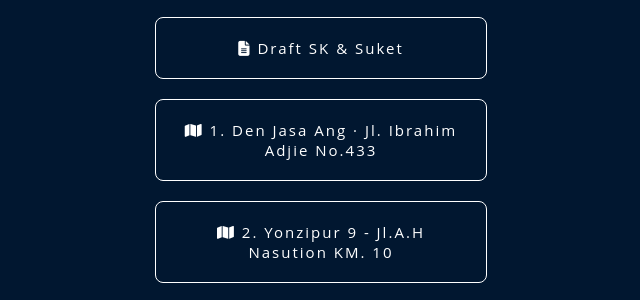
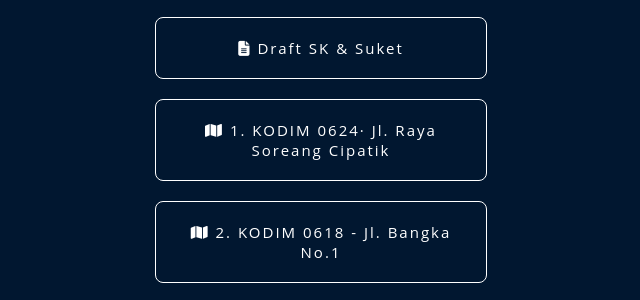
Before and after one commit to persibappsUnofficial/Linktree, a plain HTML site: page index.html in a window 1280 px wide. Shown: the part 875-1175 px from the top of the page, without its empty margins (319-959 px from the left). Drawn offline with nearby package versions, Linux system fonts and the light colour scheme.

Commit message:
Update index.html

```diff
--- a/index.html
+++ b/index.html
@@ -33,8 +33,8 @@
         <a href="http://persib.co.id/apps" class="links-panduan"><i class="far fa-clipboard"></i> Panduan PERSIBapp</a>
         <a href="https://bit.ly/Cara-Membeli-Tiket-Persib" class="links-ticket"><i class="fa fa-ticket" ></i> Tata Cara Pembelian Tiket Pertandingan PERSIB di #PERSIBapp</a>
         <a href="https://bit.ly/DraftSK-Suket" class="links-ticket"><i class="fa-solid fa-file-lines" ></i> Draft SK & Suket</a>
-        <a href="https://maps.app.goo.gl/Vre5ZgiFRjzqwh8n9" class="links-maps1"><i class="fa fa-map"></i> 1. Den Jasa Ang · Jl. Ibrahim Adjie No.433</a>
-        <a href="https://maps.app.goo.gl/nmc4s3s7TkQeVBAN6" class="links-maps2"><i class="fa fa-map"></i> 2. Yonzipur 9 - Jl.A.H Nasution KM. 10</a>
+        <a href="https://maps.app.goo.gl/kCMQGdU4WBCRCvgM8" class="links-maps1"><i class="fa fa-map"></i> 1. KODIM 0624· Jl. Raya Soreang Cipatik</a>
+        <a href="https://maps.app.goo.gl/iYeoAcTUEM9pBDRr5" class="links-maps2"><i class="fa fa-map"></i> 2. KODIM 0618 - Jl. Bangka No.1</a>
         <a href="http://onelink.to/persibapp" class="links-android"><i class="fa-brands fa-google-play"></i> UPDATE / DOWNLOAD PERSIBapp | Google Play Store</a>
         <a href="http://apple.co/3Y33TXL" class="links-ios"><i class="fa-brands fa-app-store-ios"></i> UPDATE / DOWNLOAD PERSIBapp | AppStore</a>
         <a href="https://bit.ly/sponsorpersibappsquiz" class="links-whatsapp"><i class="fa-brands fa-whatsapp"></i> Iklan & Kerja Sama</a>
```
